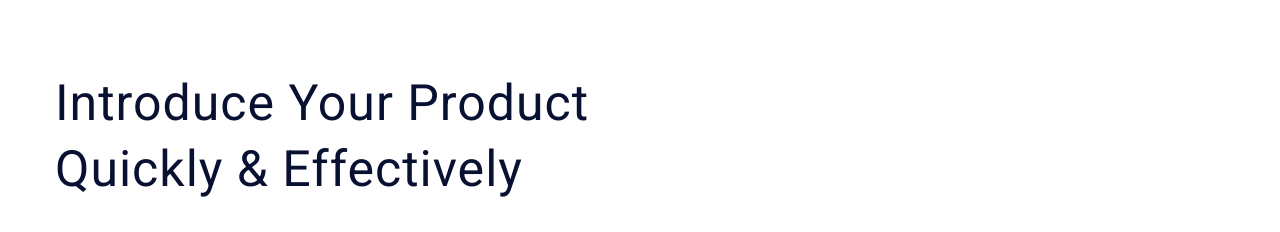
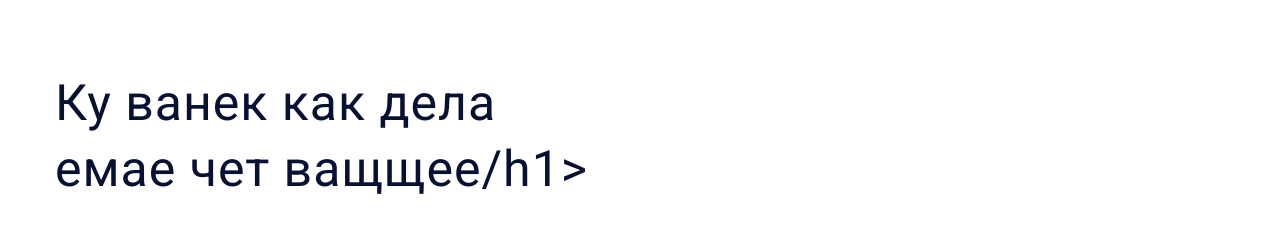
Before and after one commit to Raider37/Adaptiv, a plain HTML site: page index.html in a window 1280 px wide. Shown: the part 214-446 px from the top of the page. Drawn offline with Linux system fonts and the light colour scheme.

Commit message:
Update index.html

```diff
--- a/index.html
+++ b/index.html
@@ -30,7 +30,7 @@
             </div>
             <div class="header__content">
                 <div class="content__info">
-                    <h1 class="content__title">Introduce Your Product Quickly & Effectively</h1>
+                    <h1 class="content__title">Ку ванек как дела емае чет ващщее/h1>
                     <span class="content__text">
                         Lorem ipsum dolor sit amet, consectetuer adipiscing elit. Aenean
                         commodo ligula eget dolor. Aenean massa. Cum sociis natoque
```
